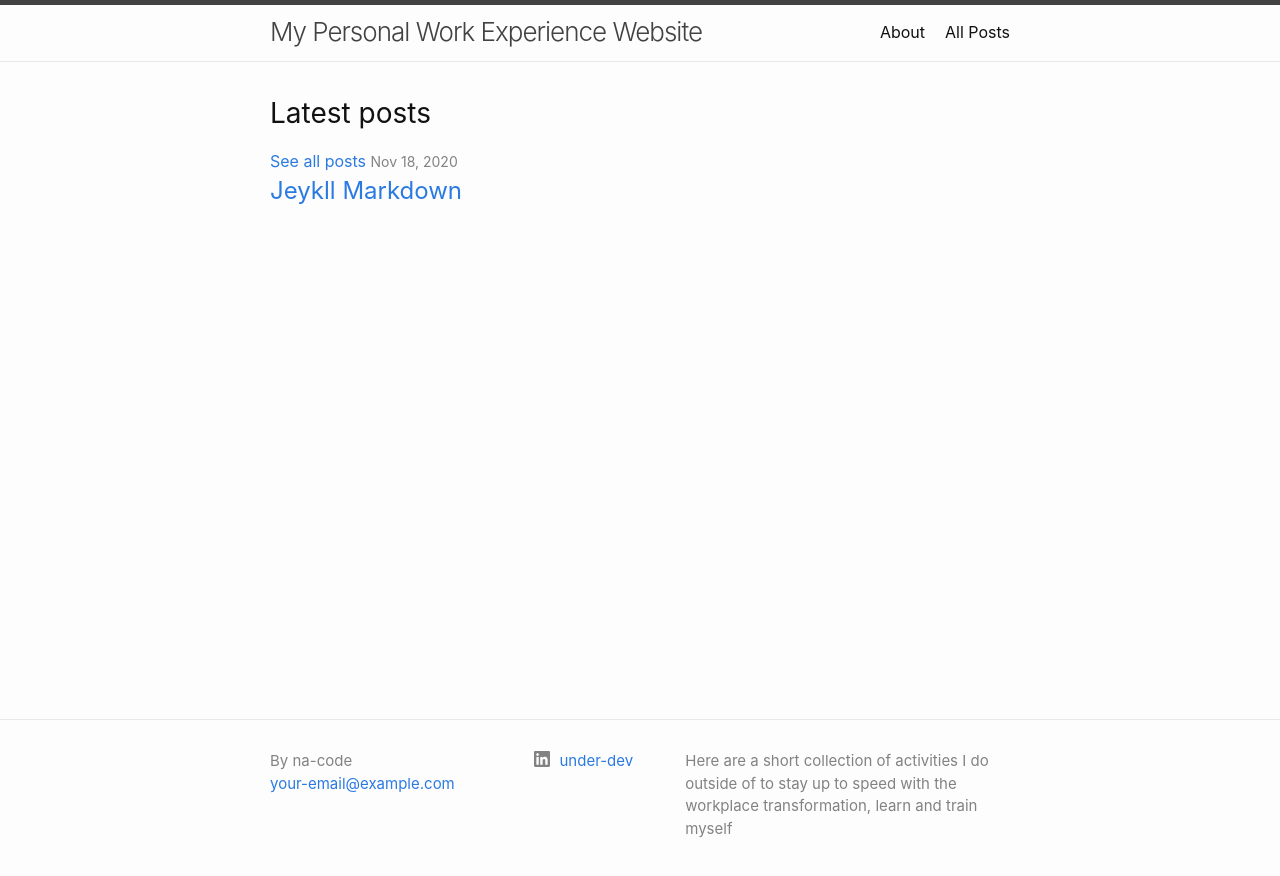
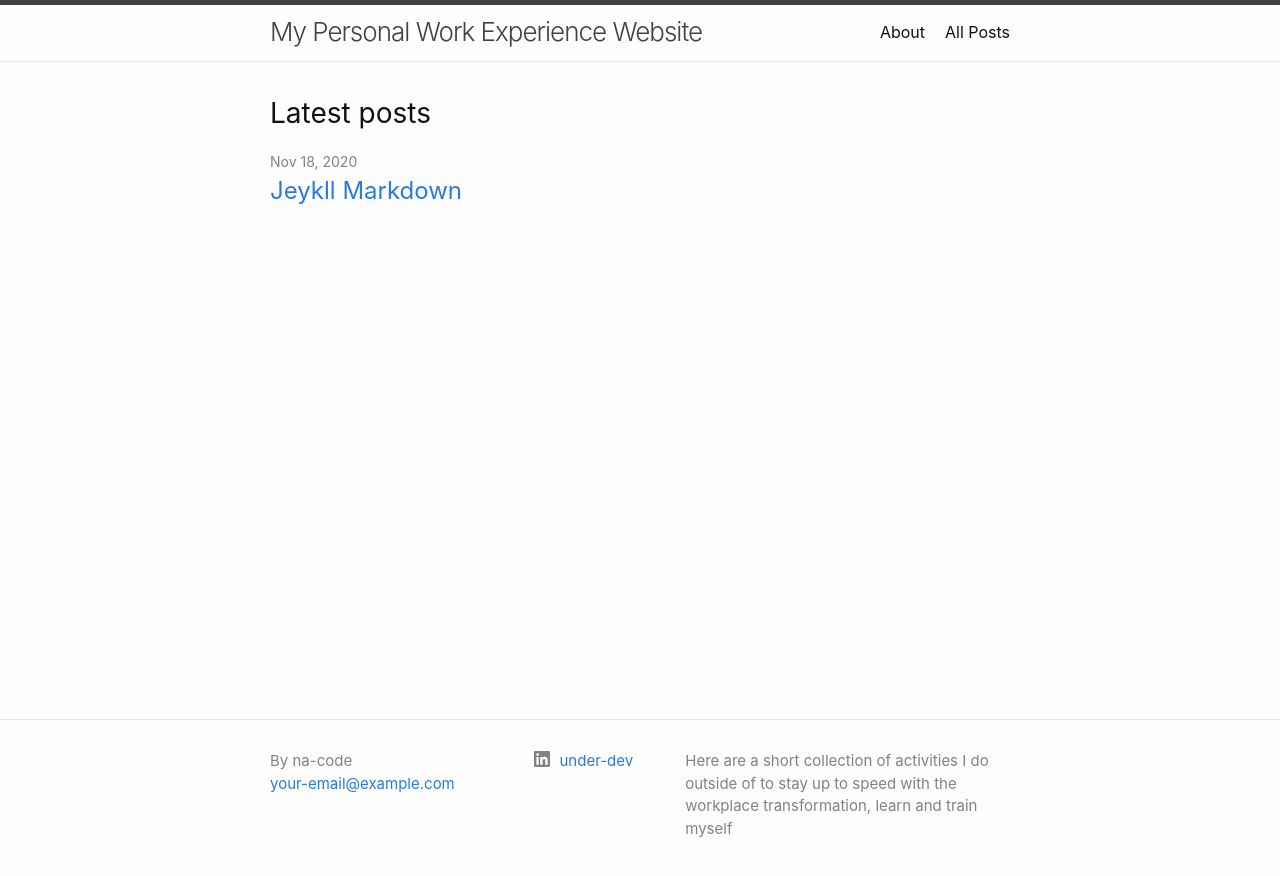
Before and after one commit to na-code/na-site, a Jekyll site: the page built from index.markdown, in a window 1280 px wide. Shown: the top 876 px of the page. Built offline with Jekyll 4.4.1, drawn with Linux system fonts in a browser that asks for light colours.

Commit message:
Update home.html

```diff
--- a/_layouts/home.html
+++ b/_layouts/home.html
@@ -15,7 +15,7 @@ layout: default
       {%- for post in site.posts limit:1 -%}
       <li>
         {%- assign date_format = site.minima.date_format | default: "%b %-d, %Y" -%}
-        <a class="default"> See all posts </a>
+        <!-- a class="default"> See all posts </a -->
         <span class="post-meta">{{ post.date | date: date_format }}</span>
         <h3>
           <a class="post-link" href="{{ post.url | relative_url }}">
```
